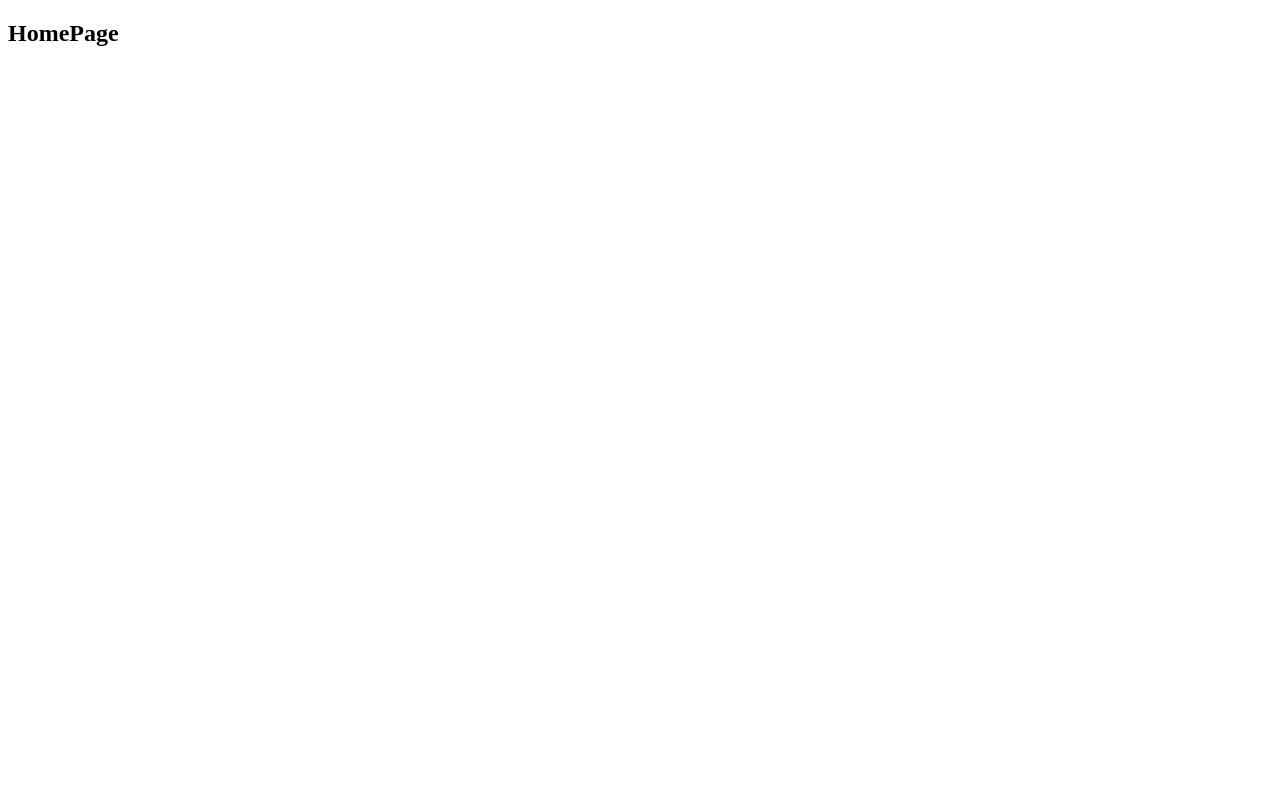
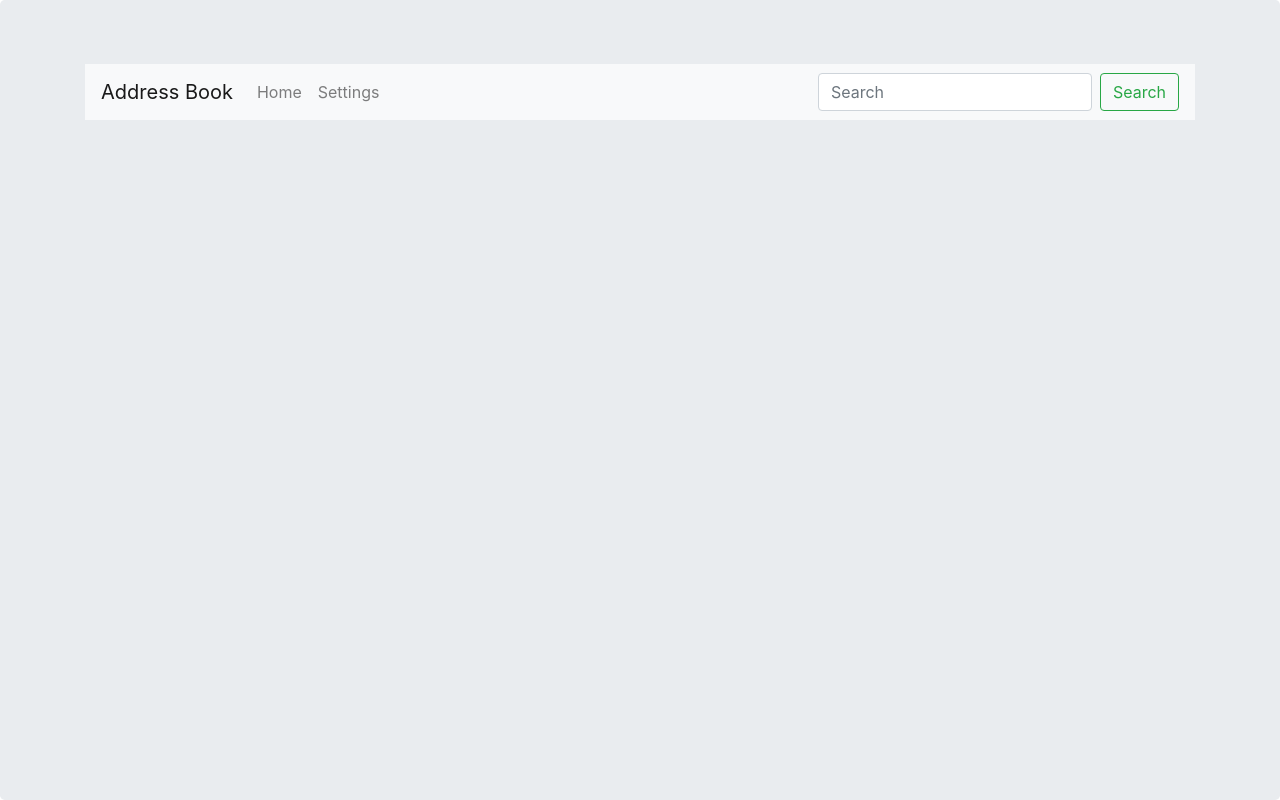
Before and after one commit to leadstar116/react-address-book-app, a React (Create React App) app: page / in a window 1280 px wide. Built offline with nearby package versions, Linux system fonts and the light colour scheme.

Commit message:
add Header component

```diff
--- a/src/App/App.tsx
+++ b/src/App/App.tsx
@@ -17,13 +17,11 @@ function App() {
   return (
     <div className="jumbotron min-vh-100 mb-0">
       <div className="container">
-        <div className="col-md-8 offset-md-2">
-          <Router history={history}>
-            <Switch>
-              <Route exact path='/' component={HomePage} />
-            </Switch>
-          </Router>
-        </div>
+        <Router history={history}>
+          <Switch>
+            <Route exact path='/' component={HomePage} />
+          </Switch>
+        </Router>
       </div>
     </div>
   );
--- a/src/HomePage/HomePage.tsx
+++ b/src/HomePage/HomePage.tsx
@@ -1,20 +1,12 @@
 import React from 'react'
-import { connect } from 'react-redux'
-import { ThunkDispatch } from 'redux-thunk';
-import { AnyAction } from 'redux';
+import Header from '../_components/Header'
 
 function HomePage() {
     return (
-        <div className="">
-            <h2>HomePage</h2>
+        <div className="bg-white">
+            <Header />
         </div>
     )
 }
 
-const mapStateToProps = (state: { }) => ({
-})
-
-const mapDispatchToProps = (dispatch: ThunkDispatch<any, any, AnyAction>) => ({
-})
-
-export default connect(mapStateToProps, mapDispatchToProps)(HomePage)
+export default HomePage
--- /dev/null
+++ b/src/_assets/scss/App.scss
@@ -0,0 +1,2 @@
+@import "~bootstrap/scss/bootstrap";
+@import './custom.scss';
--- /dev/null
+++ b/src/_components/Header.tsx
@@ -0,0 +1,23 @@
+import React from 'react'
+import { Navbar, Nav, Form, FormControl, Button } from 'react-bootstrap'
+
+const Header = () => {
+    return (
+        <Navbar bg="light" expand="lg">
+            <Navbar.Brand href="#home">Address Book</Navbar.Brand>
+            <Navbar.Toggle aria-controls="basic-navbar-nav" />
+            <Navbar.Collapse id="basic-navbar-nav">
+                <Nav className="mr-auto">
+                    <Nav.Link href="/">Home</Nav.Link>
+                    <Nav.Link href="/settings">Settings</Nav.Link>
+                </Nav>
+                <Form inline>
+                    <FormControl type="text" placeholder="Search" className="mr-sm-2" />
+                    <Button variant="outline-success">Search</Button>
+                </Form>
+            </Navbar.Collapse>
+        </Navbar>
+    )
+}
+
+export default Header
--- a/src/index.tsx
+++ b/src/index.tsx
@@ -6,6 +6,8 @@ import { PersistGate } from 'redux-persist/lib/integration/react'
 import App from './App/App'
 import store from './_helpers/store'
 import * as serviceWorker from './serviceWorker'
+import 'bootstrap/dist/js/bootstrap'
+import './_assets/scss/App.scss'
 
 const persistor = persistStore(store);
 
```
Also changed, not shown: src/_assets/scss/custom.scss (added).
